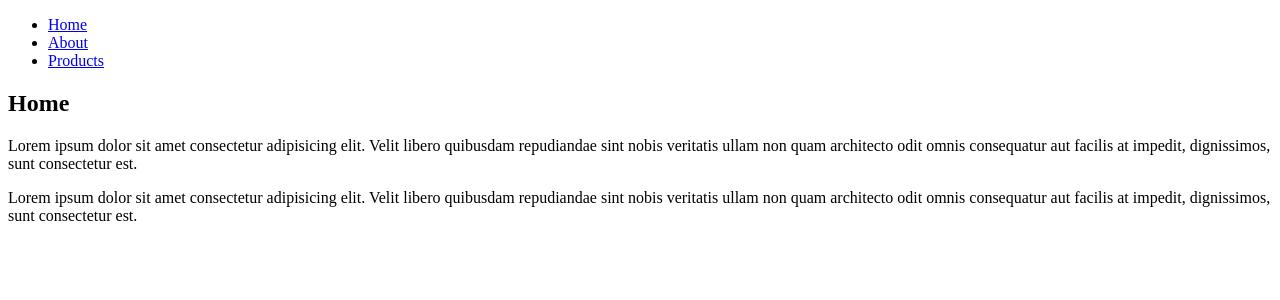
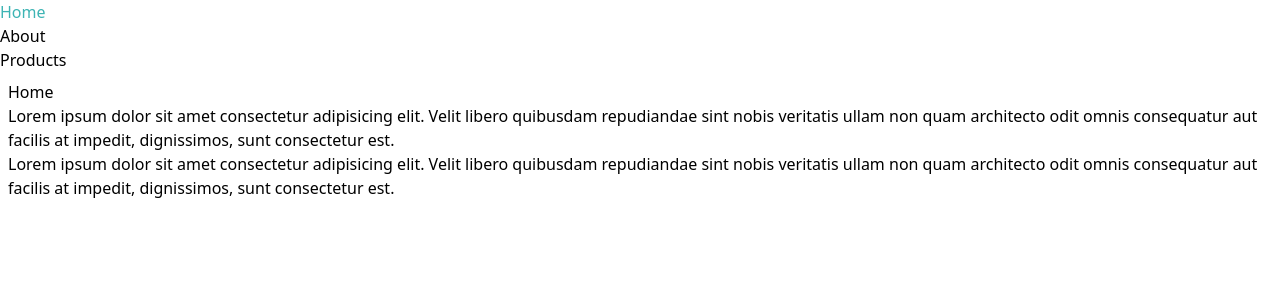
Before and after one commit to hamidreza121212/woocommerce, a Nuxt app: page / in a window 1280 px wide. Shown: the top 300 px of the page. Built offline with nearby package versions, Linux system fonts and the light colour scheme.

Commit message:
css added

```diff
--- a/layouts/default.vue
+++ b/layouts/default.vue
@@ -1,22 +1,22 @@
 <template>
     <div>
-        <header>
+        <header class="flex-auto container">
             <nav>
                 <ul>
                     <li>
                         <NuxtLink to="/">Home</NuxtLink>
-                        </li>
-                        <li>
+                    </li>
+                    <li>
                         <NuxtLink to="/about">About</NuxtLink>
-                        </li>
-                        <li>
+                    </li>
+                    <li>
                         <NuxtLink to="/products">Products</NuxtLink>
-                        </li>
+                    </li>
                 </ul>
             </nav>
         </header>
 
-        <div>
+        <div class="container p-2">
             <slot />
         </div>
 
@@ -29,5 +29,9 @@
 
 <style scoped>
 
+.router-link-active {
+    color: rgb(61, 180, 180);
+}
+
 
 </style>
--- a/layouts/products.vue
+++ b/layouts/products.vue
@@ -9,12 +9,16 @@
                         <li>
                         <NuxtLink to="/about">About</NuxtLink>
                         </li>
+
+                        <li>
+                        <NuxtLink to="/products">Products</NuxtLink>
+                        </li>
                 </ul>
             </nav>
         </header>
 
         <div>
-            <slot />
+            <slot class="container p-5" />
         </div>
 
     </div>
@@ -26,5 +30,9 @@
 
 <style scoped>
 
+.router-link-active {
+    color: rgb(61, 180, 180);
+}
+
 
 </style>
--- a/nuxt.config.ts
+++ b/nuxt.config.ts
@@ -1,4 +1,8 @@
 // https://nuxt.com/docs/api/configuration/nuxt-config
 export default defineNuxtConfig({
+    modules: [
+        '@nuxtjs/tailwindcss',
+        // '@nuxtjs/axios'
+    ]
 
 })
--- a/package.json
+++ b/package.json
@@ -8,6 +8,7 @@
     "postinstall": "nuxt prepare"
   },
   "devDependencies": {
+    "@nuxtjs/tailwindcss": "^6.2.0",
     "nuxt": "^3.0.0"
   }
 }
```
Also changed, not shown: 1 other file (tests, documents, lock files or other folders).
